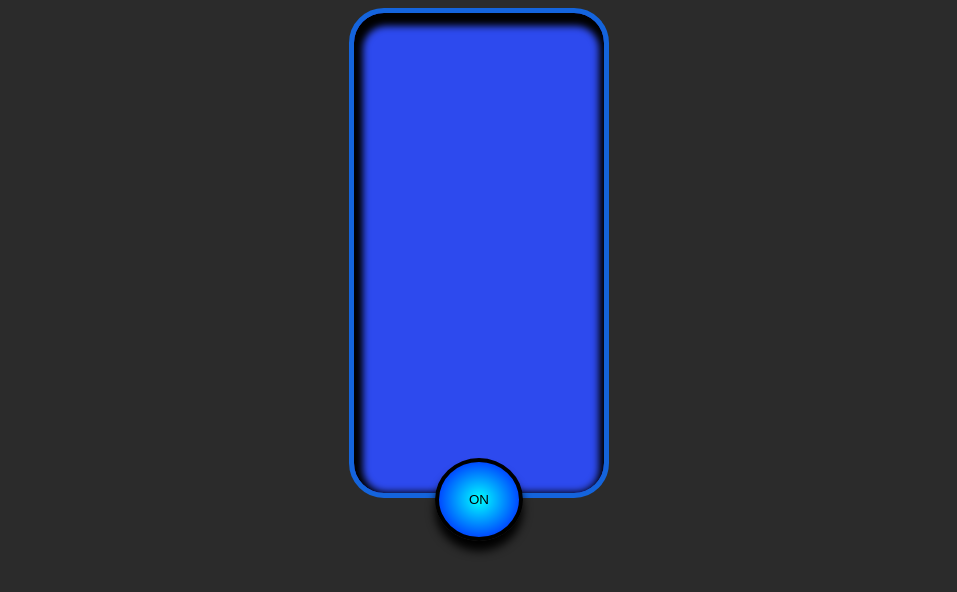
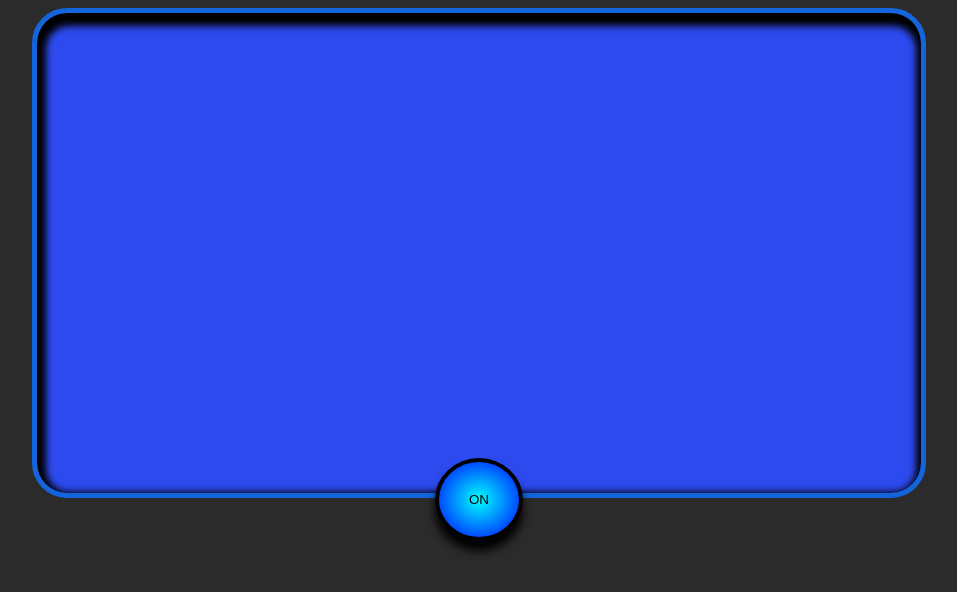
Before and after one commit to prakashshubham13/talk-to-me, a plain HTML site: page index.html in a window 1280 px wide. Shown: the whole page, without its empty margins (161-1118 px from the left). Drawn offline with Linux system fonts and the light colour scheme.

Commit message:
Update index.html

```diff
--- a/index.html
+++ b/index.html
@@ -12,7 +12,7 @@
         .pack{
             margin-top: 150px;
             display: block;
-width: 250px;
+width: 70%;
 height: 60vh;
 margin: auto;
 box-shadow: 0px 10px 10px black;
```
